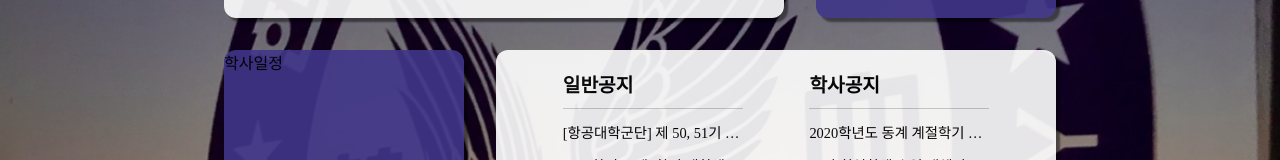
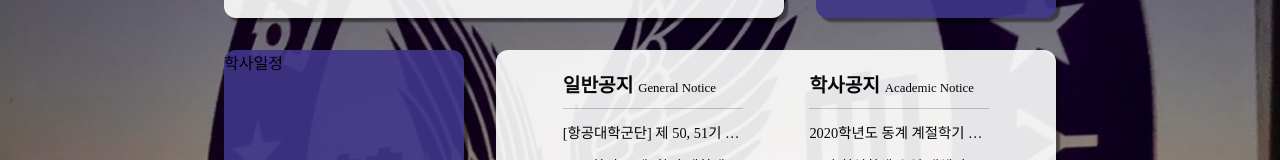
Before and after one commit to Korea-Aerospace-University/KAUBOARD, a React (Create React App) app: page / in a window 1280 px wide. Shown: the part 294-454 px from the top of the page. Built offline with nearby package versions, Linux system fonts and the light colour scheme; no server answers; a web font is replaced by a local one.

Commit message:
공지사항 영문 표기 추가

```diff
--- a/src/components/Notice/Notice.js
+++ b/src/components/Notice/Notice.js
@@ -5,7 +5,12 @@ function Notice() {
   return (
     <div className="Notice">
       <nav className="Notice__general">
-        <div style={{ fontSize: "1.2rem", fontWeight: 700 }}>일반공지</div>
+        <div style={{ fontSize: "1.2rem", fontWeight: 700 }}>
+          일반공지{"  "}
+          <span style={{ fontSize: "0.8rem", fontWeight: 400 }}>
+            General Notice
+          </span>
+        </div>
         <div className="Notice__border"></div>
         <div className="Notice__container">
           <article>
@@ -19,7 +24,12 @@ function Notice() {
         </div>
       </nav>
       <nav className="Notice__academy">
-        <div style={{ fontSize: "1.2rem", fontWeight: 700 }}>학사공지</div>
+        <div style={{ fontSize: "1.2rem", fontWeight: 700 }}>
+          학사공지{"  "}
+          <span style={{ fontSize: "0.8rem", fontWeight: 400 }}>
+            Academic Notice
+          </span>
+        </div>
         <div className="Notice__border"></div>
         <div className="Notice__container">
           <article>2020학년도 동계 계절학기 실시 안내</article>
```
